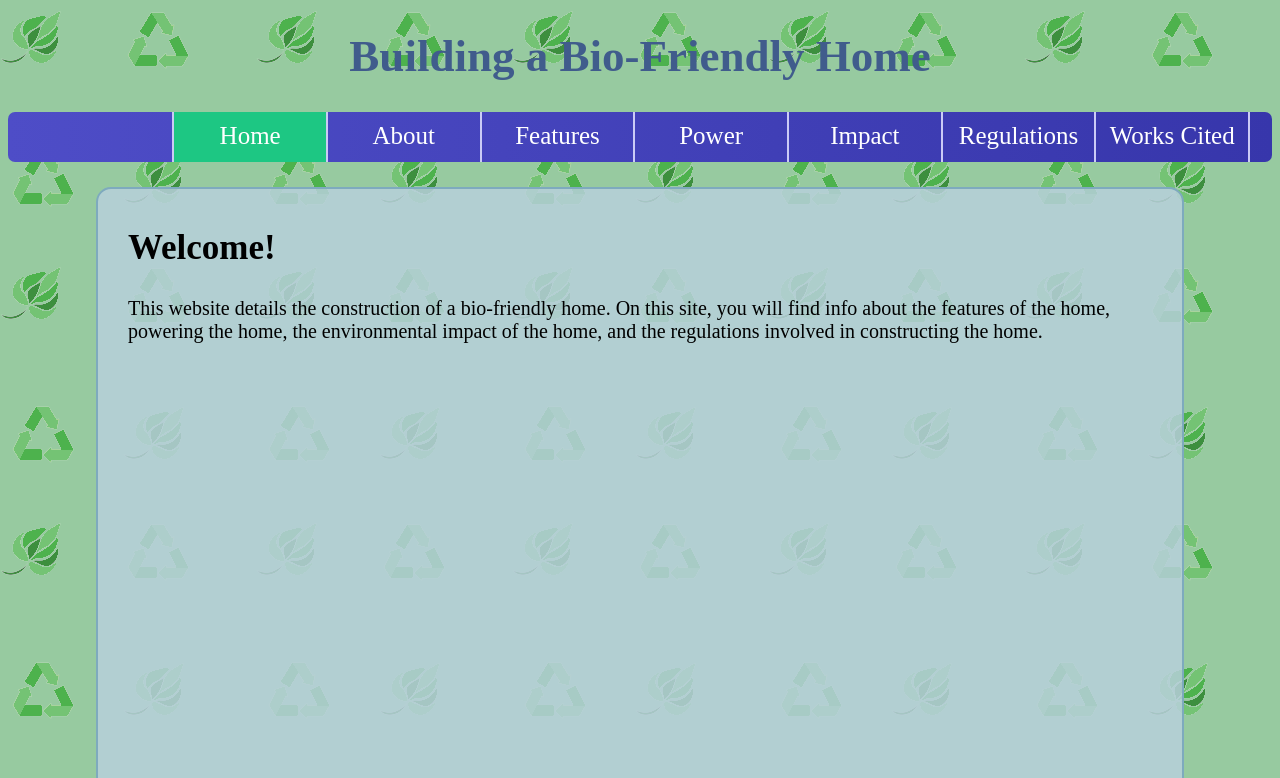
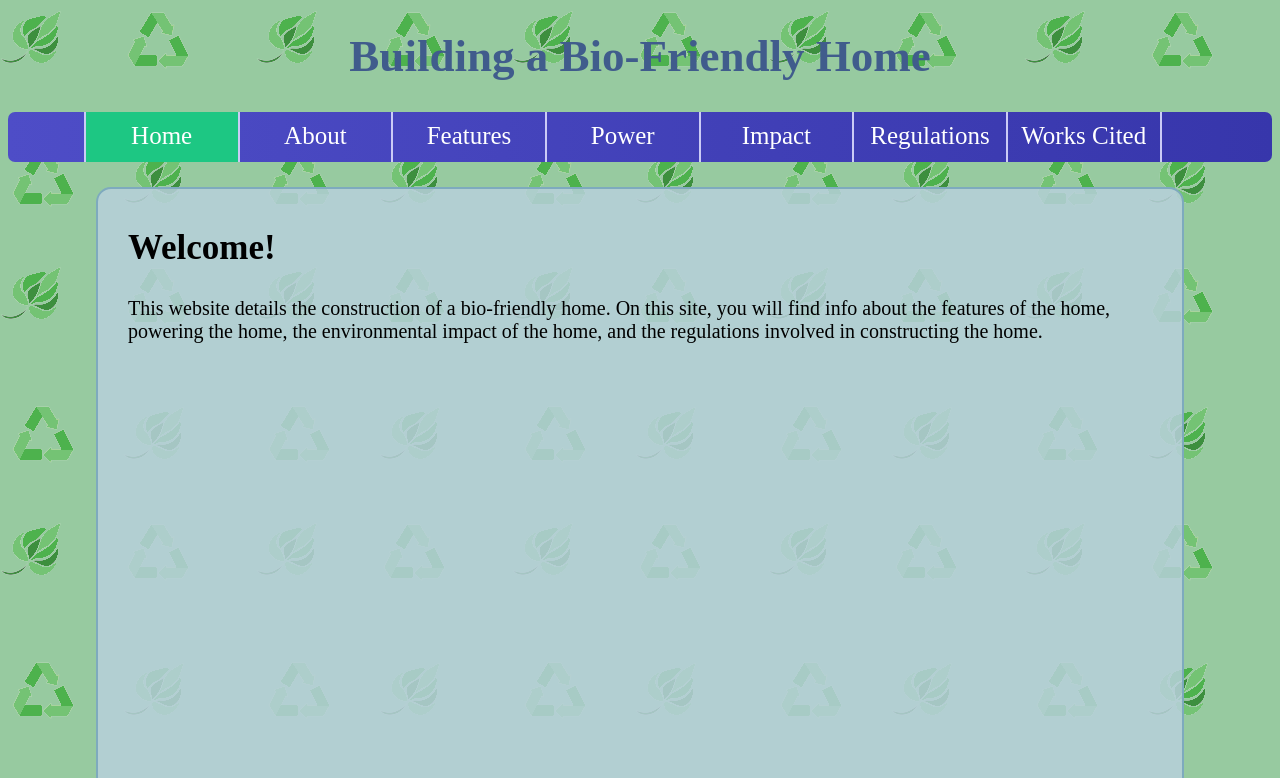
Before and after one commit to Hookshot-ZC/np-bpa-web-design-team-2020, a plain HTML site: page index.html in a window 1280 px wide. Shown: the top 778 px of the page. Drawn offline with Linux system fonts and the light colour scheme.

Commit message:
Stylesheet Changes
changed the margin-left value of .navbar-element.first to 6%

```diff
--- a/stylesheets/index.css
+++ b/stylesheets/index.css
@@ -29,7 +29,7 @@ h1 {
 
 .navbar-element.first {
 	border-left: 2px solid rgb(203, 203, 246);
-	margin-left: 13%;
+	margin-left: 6%;
 }
 
 .navbar-element.active {
```
